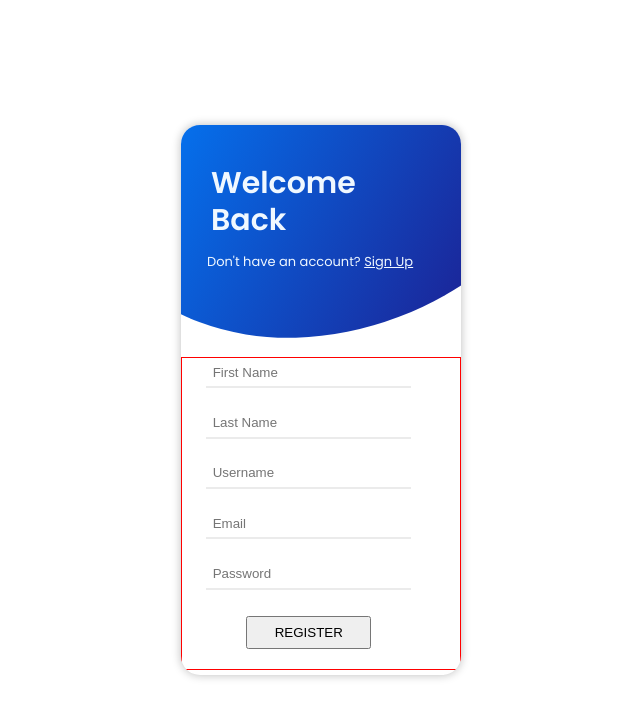
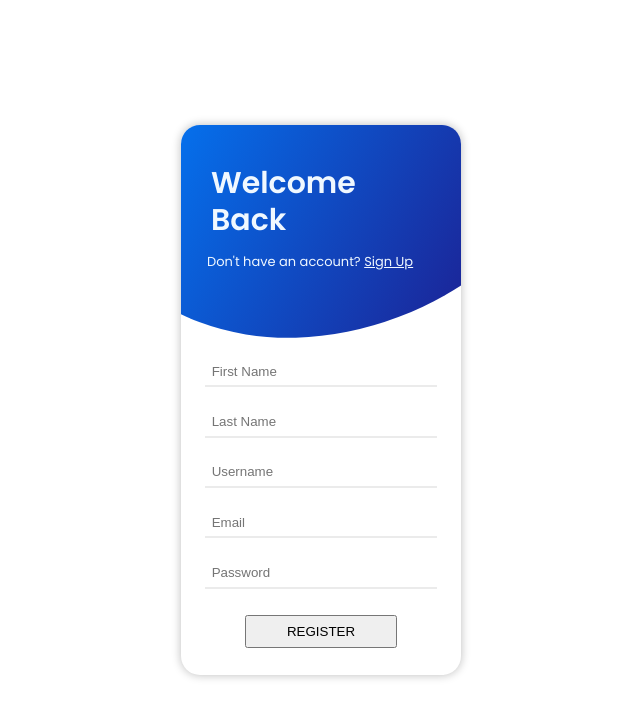
Before and after one commit to LennyRemache/ConnectMe, a React (Create React App) app in the folder frontend/: page /register in a window 1280 px wide. Shown: the top 718 px of the page, without its empty margins (319-959 px from the left). Built offline with nearby package versions, Linux system fonts and the light colour scheme.

Commit message:
Fixed route animation rendering new route before exiting old route

```diff
--- a/frontend/src/components/AccountForms/Form.jsx
+++ b/frontend/src/components/AccountForms/Form.jsx
@@ -70,12 +70,13 @@ function Form() {
                   &nbsp;
                 </div>
                 <Link
-                  to={registered ? "/register" : "/login"}
+                  exact
+                  to={registered ? "/register/" : "/login/"}
                   onClick={() => {
-                    setRegistered(!registered);
                     setIsExpanded(true);
                     setTimeout(() => {
                       setIsExpanded(false);
+                      setRegistered(!registered);
                     }, 600);
                   }}
                 >
@@ -85,7 +86,7 @@ function Form() {
             </motion.div>
           </div>
           <div className="infoContainer">
-            <AnimatePresence>
+            <AnimatePresence mode="wait">
               <Routes location={location} key={location.pathname}>
                 <Route path="/login" element={<LogIn />} />
                 <Route path="/register" element={<SignUp />} />
--- a/frontend/src/components/AccountForms/LogIn.jsx
+++ b/frontend/src/components/AccountForms/LogIn.jsx
@@ -34,7 +34,7 @@ function LogIn() {
         initial={{ opacity: 0 }}
         animate={{
           opacity: 1,
-          transition: { delay: 0.95 },
+          transition: { delay: 0.65 },
         }}
         exit={{ opacity: 0 }}
       >
--- a/frontend/src/components/AccountForms/SignUp.jsx
+++ b/frontend/src/components/AccountForms/SignUp.jsx
@@ -37,7 +37,7 @@ function SignUp() {
         onSubmit={handleSignUp}
         className="signUpForm"
         initial={{ opacity: 0 }}
-        animate={{ opacity: 1, transition: { delay: 0.95 } }}
+        animate={{ opacity: 1, transition: { delay: 0.65 } }}
         exit={{ opacity: 0 }}
       >
         <input
--- a/frontend/src/styles/AccountForms/Form.css
+++ b/frontend/src/styles/AccountForms/Form.css
@@ -39,6 +39,8 @@
   transform: rotate(60deg);
   top: -300px;
   left: -70px;
+  border: 0px solid red;
+  z-index: 0;
 }
 
 .formHeader {
@@ -47,6 +49,7 @@
   display: flex;
   flex-direction: column;
   justify-content: center;
+  z-index: 0;
 }
 
 .headerText {
@@ -56,7 +59,7 @@
   margin: 0;
   line-height: 1.24;
   padding-left: 1em;
-  z-index: 1;
+  z-index: 2;
 }
 
 .linkToForm {
@@ -65,11 +68,11 @@
   font-size: small;
   border: 0px solid red;
   padding: 1em 2em;
-  z-index: 1;
+  z-index: 2;
 }
 
 .infoContainer {
+  border: 0px solid red;
   position: relative;
-  display: flex;
-  border: 1px solid red;
+  z-index: -1;
 }
--- a/frontend/src/styles/AccountForms/SignUp.css
+++ b/frontend/src/styles/AccountForms/SignUp.css
@@ -2,6 +2,7 @@
   display: flex;
   flex-direction: column;
   padding: 0 1.5em;
+  z-index: -2;
 }
 
 .signUpForm input:not(:last-child) {
```
